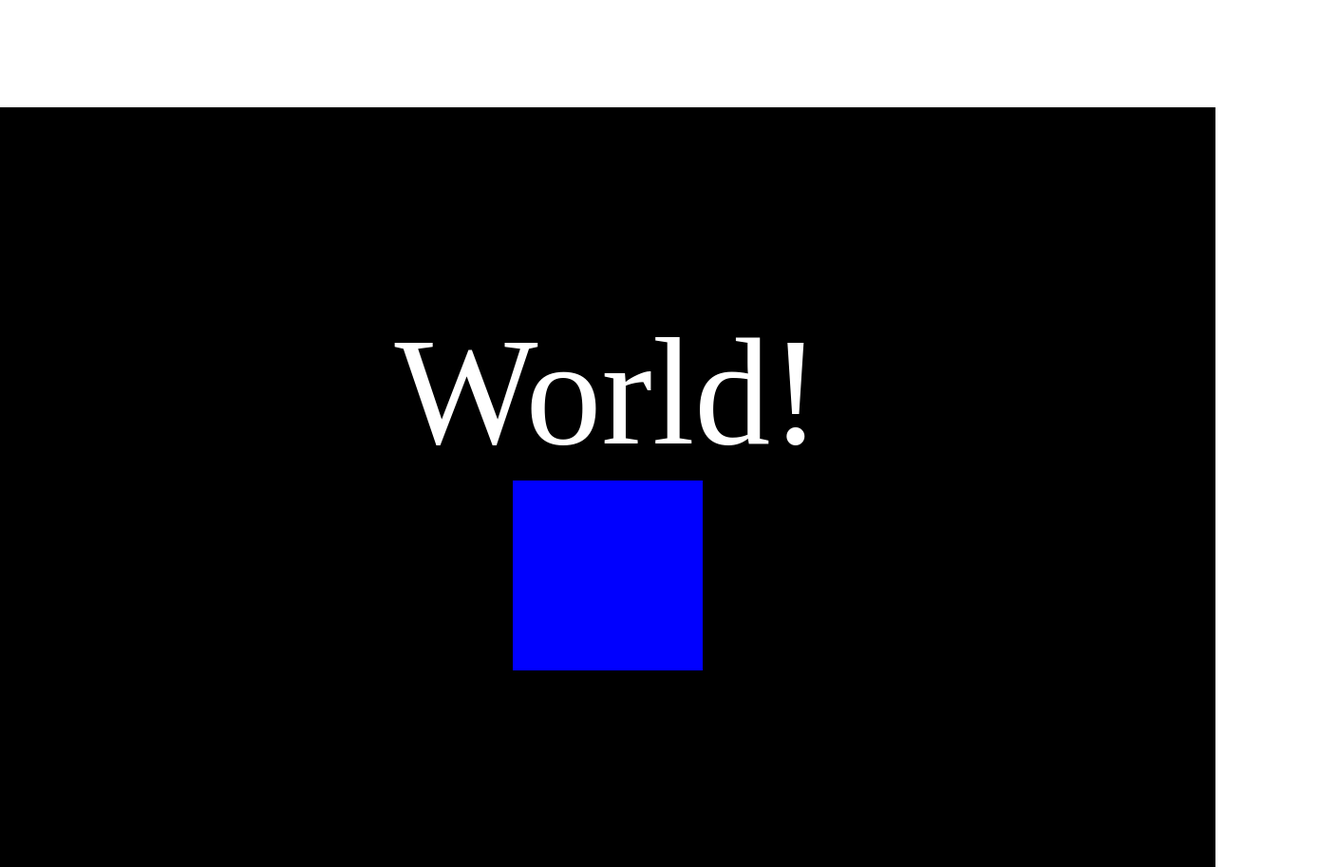
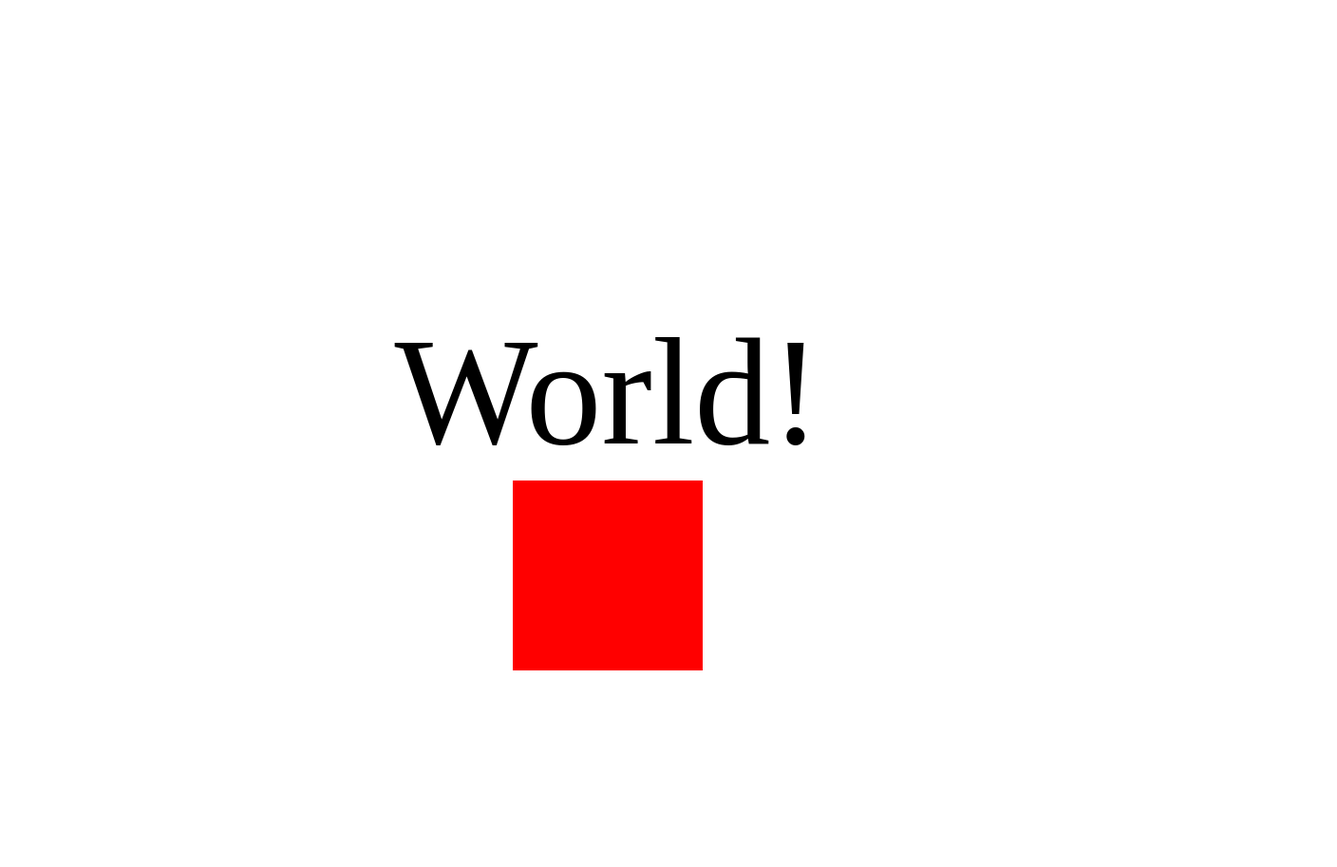
Before and after one commit to IshtarFolo/prototype-TransitionPixels, a plain HTML site: page index.html in a window 1280 px wide. Shown: the part 687-1600 px from the top of the page at 95% size, 1408 px wide, since content can reach past the window. Drawn offline with Linux system fonts and the light colour scheme.

Commit message:
Changement de la couleur du background et du texte de la section 2
Également, j'ai ajusté le nombre de pixels pour que ceux-ci prennent tout l'espace selon la taille de l'écran de l'utilisateur.

```diff
--- a/index.html
+++ b/index.html
@@ -12,10 +12,10 @@
         <h1>Hello</h1>
         <div class="carre"></div>
     </section>
+                <!-- Conteneur des pixels -->
+                <div class="pixel-madness"></div>
     <!-- Section 2 -->
     <section class="section2">
-            <!-- Conteneur des pixels -->
-            <div class="pixel-madness"></div>
         <p>World!</p>
         <div class="carre"></div>
     </section>
@@ -29,9 +29,15 @@
         var section2 = document.querySelector(".section2"); // La section 2
         var pixel = []; // Tableau des pixels
         var interval;  // Intervalles pour l'animation
+        let H_Ecran = window.innerHeight; // La grandeur de la fenêtre
+        let W_Ecran = window.innerWidth; // La largeur de la fenêtre
+        let taillePixels = 100 * 100; // La taille des pixels
+
+        // Calcul du nombre de pixel par rapport à la taille de l'écran de l'utilisateur
+        var numPixels = Math.floor((W_Ecran * H_Ecran) / taillePixels);
 
         // Création de 10 000 pixels
-        for (var i = 0; i < 500; i++)
+        for (var i = 0; i < numPixels; i++)
         {
             // Création d'un élément pixel
             var pixel = document.createElement('div');
@@ -67,7 +73,7 @@
                     pixels = pixels.filter((_, index) => index !== randomIndex);
                 }
             // intervalle de 1ms
-            }, 1);
+            }, 5);
         }
 
         // Écoute le scroll de la page
--- a/style.css
+++ b/style.css
@@ -37,8 +37,8 @@ section {
     width: 100%;
     height: 100vh;
     position: relative;
-    background-color: black;
-    color: white;
+    background-color: white;
+    color: black;
     overflow: hidden;
 }
 
```
